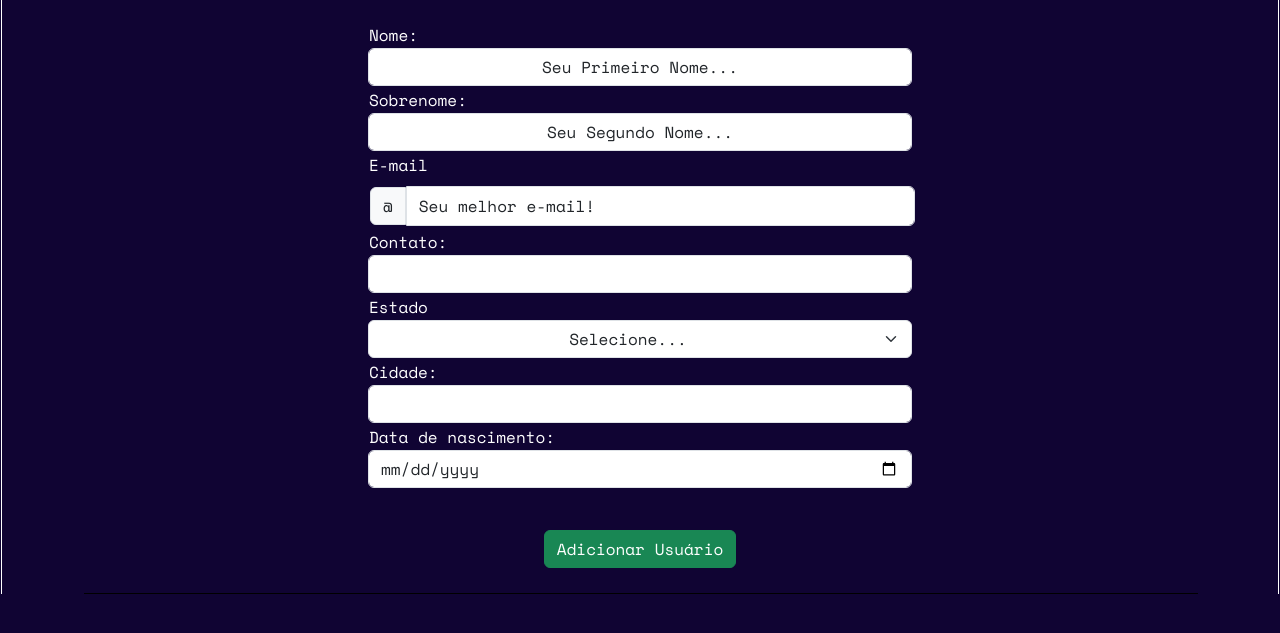
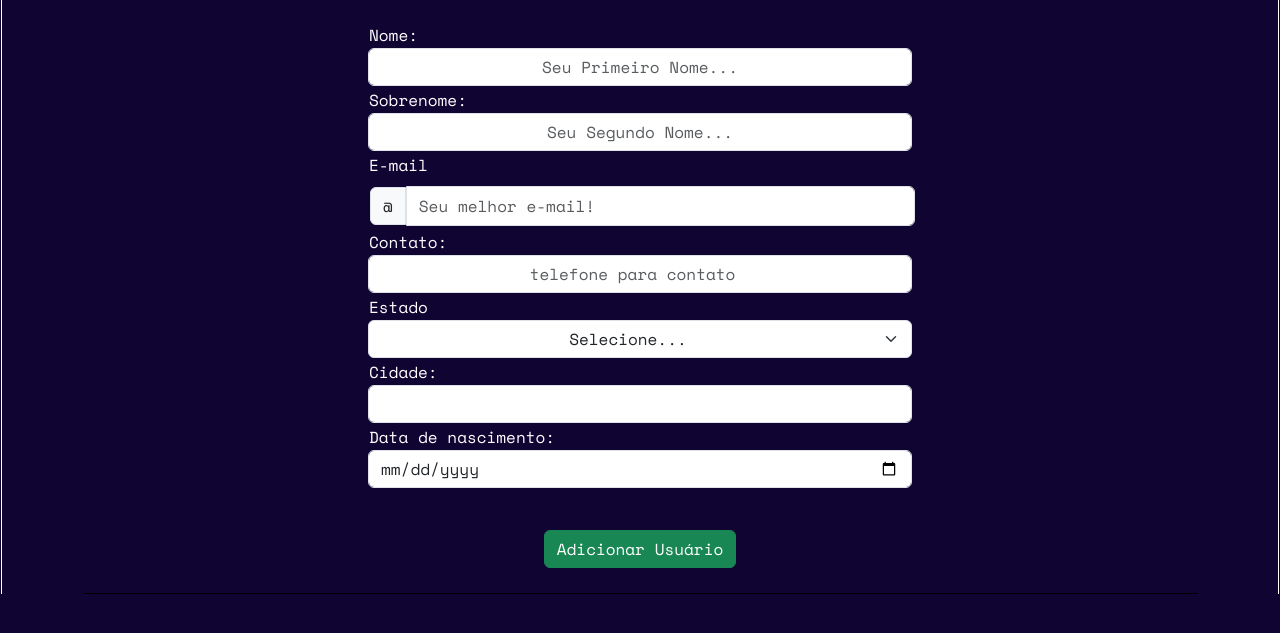
Before and after one commit to JoaoPDeveloper/form-users, a plain HTML site: page index.html in a window 1280 px wide. Shown: the part 83-716 px from the top of the page. Drawn offline with nearby package versions, Linux system fonts and the light colour scheme.

Commit message:
mudança no html de value para placeholder

```diff
--- a/index.html
+++ b/index.html
@@ -25,12 +25,12 @@
         <form id="form" class="col-md-6  mb-3">
           <div class="form-group">
             <label for="nome">Nome:</label>
-            <input type="text" id="nome" name="nome" class="form-control text-center" maxlength="120" minlength="3" value="Seu Primeiro Nome..."
+            <input type="text" id="nome" name="nome" class="form-control text-center" maxlength="120" minlength="3" placeholder="Seu Primeiro Nome..."
               pattern="[aA-zZ]+" required>
           </div>
           <div class="form-group">
             <label for="sobrenome">Sobrenome:</label>
-            <input type="text" id="sobrenome" name="sobrenome" class="form-control text-center" maxlength="120" minlength="3" value="Seu Segundo Nome..."
+            <input type="text" id="sobrenome" name="sobrenome" class="form-control text-center" maxlength="120" minlength="3" placeholder="Seu Segundo Nome..."
               pattern="[aA-zZ]+" required>
           </div>
           <div class="row">
@@ -38,18 +38,18 @@
               <label for="validationDefaultUsername" class="form-label" id="userName">E-mail</label>
               <div class="input-group">
                 <span class="input-group-text" id="inputGroupPrepend2">@</span>
-                <input type="email" class="form-control" id="email" aria-describedby="inputGroupPrepend2" value="Seu melhor e-mail!" required>
+                <input type="email" class="form-control" id="email" aria-describedby="inputGroupPrepend2" placeholder="Seu melhor e-mail!" required>
               </div>
             </div>
           </div>
           <div class="form-group">
             <label for="number">Contato:</label>
-            <input type="number" id="number" name="number" class="form-control text-center" maxlength="12" minlength="11" value="telefone para contato" required>
+            <input type="number" id="number" name="number" class="form-control text-center" maxlength="12" minlength="11" placeholder="telefone para contato" required>
           </div>
           <div class="form-group">
             <label for="state">Estado</label>
             <select class="form-select text-center" id="state" required>
-              <option selected disabled value="">Selecione...</option>
+              <option selected disabled placeholder="">Selecione...</option>
               <option>Acre</option>
               <option>Alagoas</option>
               <option>Amapá</option>
```
